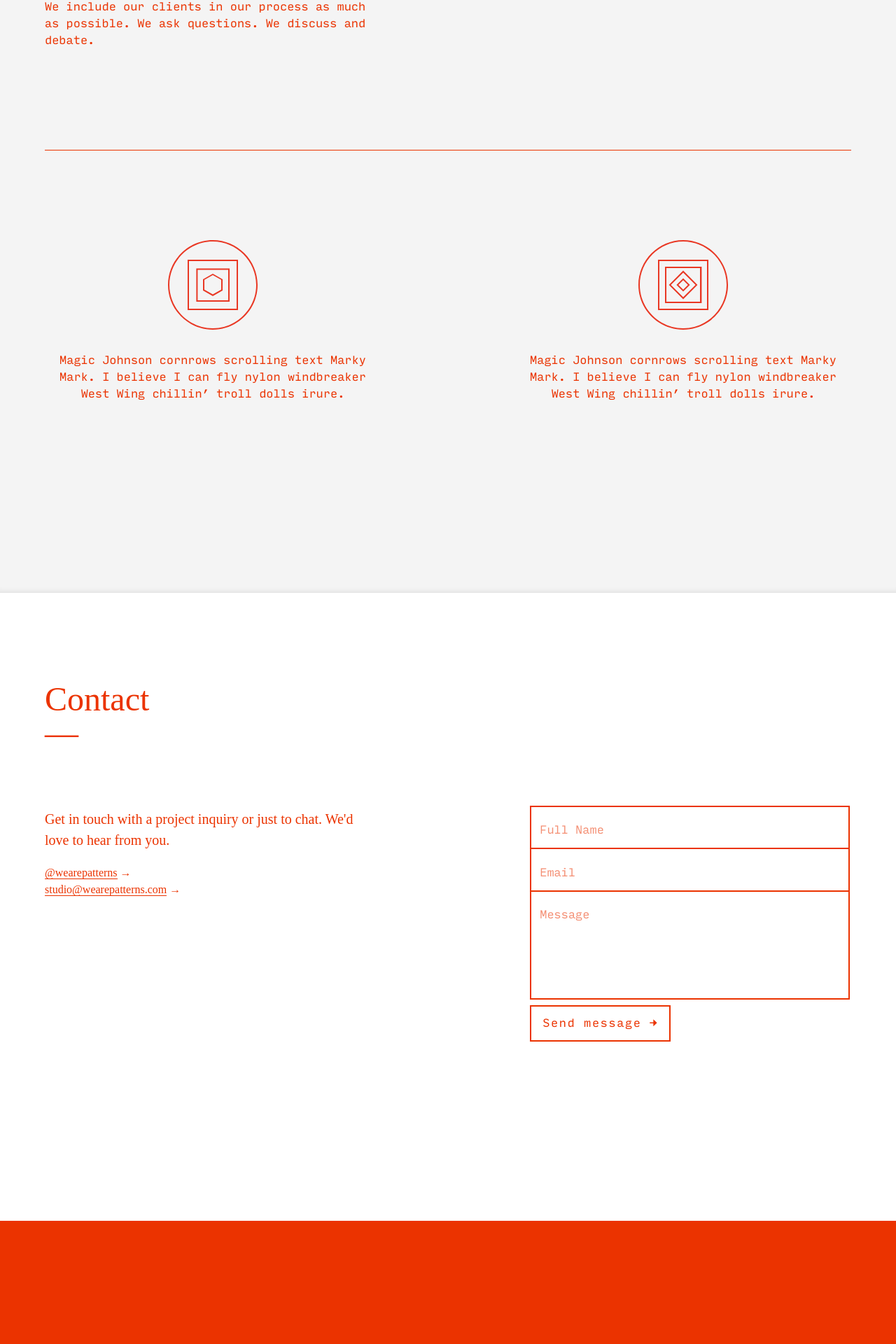
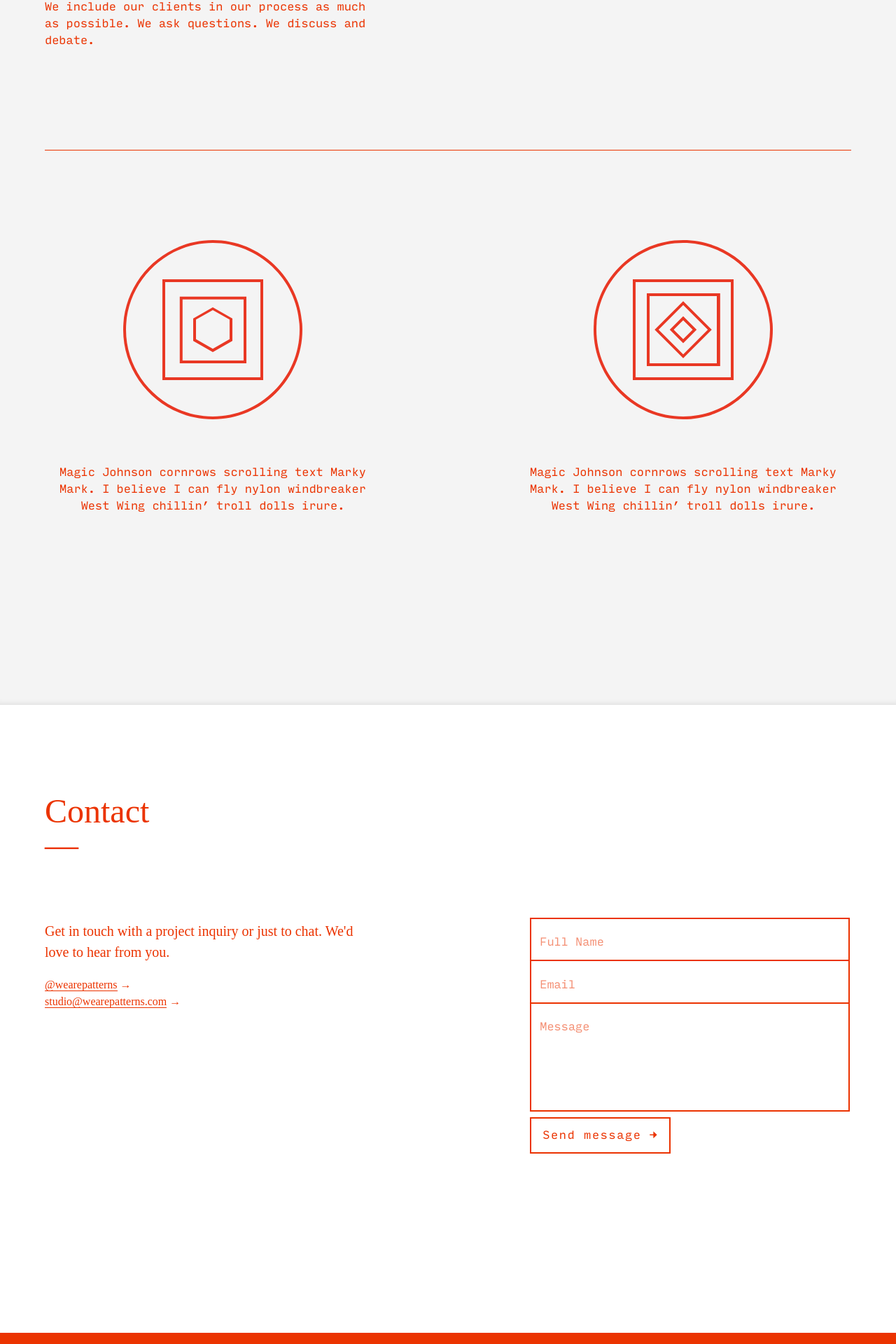
Before and after one commit to wearepatterns/wearepatterns.github.io, a Jekyll site: the page built from index.markdown, in a window 1280 px wide. Shown: the part 1063-2983 px from the top of the page at 70% size. Built offline with Jekyll 4.4.1, drawn with Linux system fonts in a browser that asks for light colours; before the commit the page ends 2823 px from its top, so only the background shows below that.

Commit message:
Update new.html

```diff
--- a/_layouts/new.html
+++ b/_layouts/new.html
@@ -74,17 +74,17 @@
             <div class="flex-ns flex-wrap-ns justify-between-ns pt4 pt6-l mt4 mt6-l bt b--red fw3" style="max-width:80rem;">
                 <div class="measure-ns tc">
                     <div class="flex justify-center w-100">
-                        <img class="w3 w4-l" src="/design.svg">
+                        <img class="w3 w5-l" src="/design.svg">
                     </div>
                     <!--<h2 class="mt4 f5 fw3 normal lh-title">Design</h2>-->
-                    <p class="mt4 input-mono">Magic Johnson cornrows scrolling text Marky Mark. I believe I can fly nylon windbreaker West Wing chillin’ troll dolls irure.</p>
+                    <p class="mt5 input-mono">Magic Johnson cornrows scrolling text Marky Mark. I believe I can fly nylon windbreaker West Wing chillin’ troll dolls irure.</p>
                 </div>
                 <div class="measure-ns tc">
                     <div class="flex justify-center w-100">
-                        <img class="w3 w4-l" src="/code.svg">
+                        <img class="w3 w5-l" src="/code.svg">
                     </div>
                     <!--<h2 class="mt4 f5 fw3 normal lh-title">Code</h2>-->
-                    <p class="mt4 input-mono">Magic Johnson cornrows scrolling text Marky Mark. I believe I can fly nylon windbreaker West Wing chillin’ troll dolls irure.</p>
+                    <p class="mt5 input-mono">Magic Johnson cornrows scrolling text Marky Mark. I believe I can fly nylon windbreaker West Wing chillin’ troll dolls irure.</p>
                 </div>
             </div>
         </section>
```
